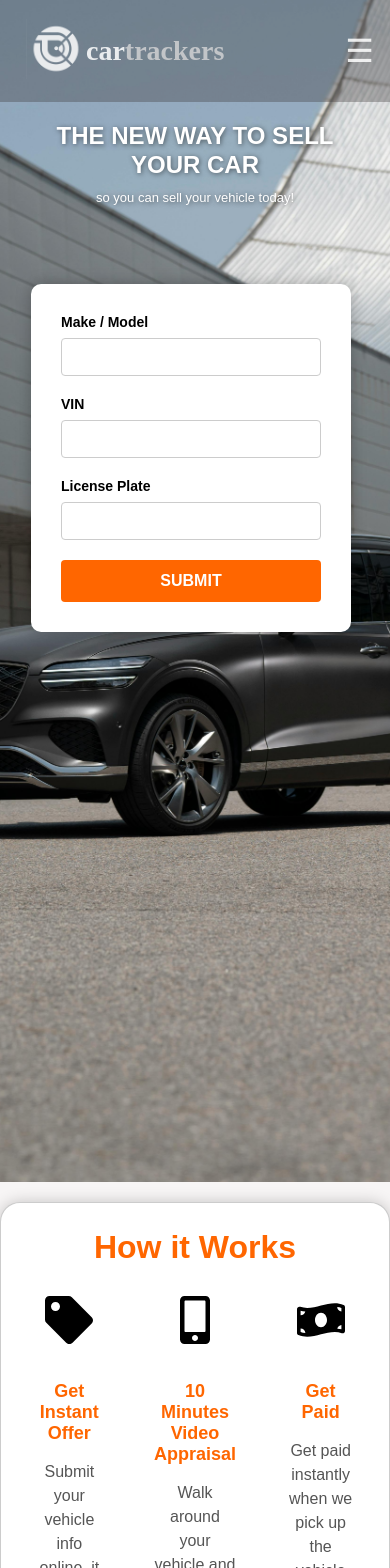
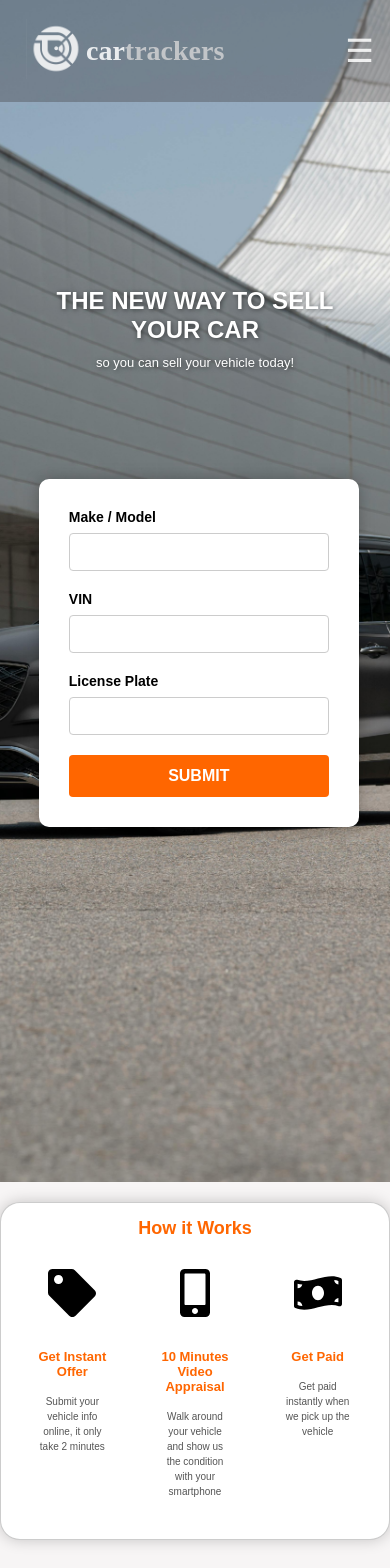
Before and after one commit to ChFaheem22/car, a Next.js app: page / in a window 390 px wide. Shown: the top 1568 px of the page. Built offline with nearby package versions, Linux system fonts and the light colour scheme.

Commit message:
Adding responsiveness

```diff
--- a/app/globals.css
+++ b/app/globals.css
@@ -100,7 +100,7 @@
   width: 100%;
   background: #111;
   color: #ccc;
-  font-family: 'Orbitron',  sans-serif;
+  font-family: "Orbitron", sans-serif;
 }
 
 .support-banner {
@@ -113,7 +113,7 @@
   flex-wrap: wrap;
 }
 
-.support-email{
+.support-email {
   padding: 40px 30px;
 }
 
@@ -147,7 +147,6 @@
   transition: background 0.3s;
   margin-right: 15vh;
 }
-
 
 /* --- Main Footer --- */
 .footer {
@@ -184,7 +183,7 @@
   max-width: 300px;
   text-align: justify;
 }
-.logo span{
+.logo span {
   margin-left: -10px;
   color: rgb(236, 235, 235);
   font-size: 21px;
@@ -233,7 +232,7 @@
   transition: color 0.3s;
 }
 
-.footer-bottom p{
+.footer-bottom p {
   font-size: 12px;
 }
 
@@ -241,7 +240,6 @@
   flex: 1;
   margin-top: 10px;
 }
-
 
 .social-icons {
   display: flex;
@@ -261,7 +259,7 @@
   color: #f90;
 }
 
-.hero{
+.hero {
   background-image: url(../public/page.jpg);
   background-size: cover;
   background-position: center;
@@ -296,7 +294,7 @@
 .car-form {
   position: absolute;
   top: 24%;
-  right: 10%;
+  right: 8%;
   background-color: #fff;
   color: #000;
   padding: 30px;
@@ -340,7 +338,7 @@
 /* How it works */
 .how-work {
   position: absolute;
-  top: 120%;   /* Adjust this to move it vertically */
+  top: 120%;
   left: 18%;
   margin-top: -10px;
   margin-bottom: 30px;
@@ -393,7 +391,7 @@
 }
 
 /* 10 mint video*/
-body{
+body {
   background-color: #f7f5f5;
 }
 .video-appraisal {
@@ -467,38 +465,38 @@ body{
 }
 
 /* caption */
-.captions{
+.captions {
   display: flex;
   background-color: #fa751c;
   padding: 14px 20px;
 }
-.left-logo{
+.left-logo {
   margin-left: 90px;
 }
 
-.left-logo,.right-logo{
+.left-logo,
+.right-logo {
   opacity: 0.4;
 }
 
-.right-logo{
+.right-logo {
   margin-left: 30px;
 }
 
-
-.bio{
+.bio {
   margin-top: 20px;
   margin-left: 40px;
 }
 
-.bio h1{
+.bio h1 {
   font-size: 33px;
   color: white;
 }
 
-.bio h1 span{
+.bio h1 span {
   color: #000;
 }
-.bio p{
+.bio p {
   text-align: justify;
   color: white;
   line-height: 1.4;
@@ -524,7 +522,7 @@ font-size: 13px;
   border-radius: 8px;
   margin-left: 40px;
 }
-.left-bio{
+.left-bio {
   color: #ff7f00;
 }
 
@@ -539,7 +537,7 @@ font-size: 13px;
   font-size: 16px;
   line-height: 1.74;
   margin-bottom: 20px;
-  font-family: 'Segoe UI';
+  font-family: "Segoe UI";
 }
 
 .get-quote-btn {
@@ -565,7 +563,6 @@ font-size: 13px;
   padding-right: 90px;
 }
 
-
 .payment-options {
   display: flex;
   flex-wrap: wrap;
@@ -573,7 +570,6 @@ font-size: 13px;
   margin-bottom: 30px;
   margin-left: 40px;
   margin-top: 72px;
-
 }
 
 .payment-card {
@@ -587,7 +583,7 @@ font-size: 13px;
   transition: all 0.2s ease-in;
 }
 
-.payment-card:hover{
+.payment-card:hover {
   color: white;
   background-color: #ff7f00;
 }
@@ -606,12 +602,12 @@ font-size: 13px;
   margin-bottom: 6px;
 }
 
-.icon-card{
+.icon-card {
   font-size: 47px;
   color: #ff7f00;
 }
 
-.arrow-icon{
+.arrow-icon {
   font-size: 28px;
   background-color: white;
   border: none;
@@ -673,7 +669,7 @@ font-size: 13px;
   padding: 55px 20px;
   max-width: 370px;
   flex: 1;
-  box-shadow: 0 4px 12px rgba(0,0,0,0.05);
+  box-shadow: 0 4px 12px rgba(0, 0, 0, 0.05);
   transition: transform 0.3s ease;
   border: 1px solid #ff7f00;
   text-align: left;
@@ -688,7 +684,7 @@ font-size: 13px;
 .review-text {
   font-size: 18px;
   margin-bottom: 12px;
-  font-family: 'Segoe UI', sans-serif;
+  font-family: "Segoe UI", sans-serif;
 }
 
 .review-name {
@@ -776,13 +772,13 @@ font-size: 13px;
   margin-bottom: 12px;
 }
 
-.partner-name{
+.partner-name {
   font-size: 2.2rem;
   padding-left: 20px;
 }
 
 .hero-vehicle-banner {
-  background-image: url('/car.jpg');
+  background-image: url("/car.jpg");
   background-size: cover;
   background-position: center;
   height: 500px;
@@ -810,7 +806,7 @@ font-size: 13px;
 .hero-vehicle-brand-list {
   display: flex;
   gap: 20px;
-  justify-content: center;;
+  justify-content: center;
   flex-wrap: wrap;
   list-style: none;
   padding: 0;
@@ -824,22 +820,22 @@ font-size: 13px;
   border-radius: 20px;
 }
 /* Faqs */
-.faq-section{
+.faq-section {
   background-color: #fff;
   text-align: center;
   padding: 32px 18px;
 }
 
-.faq-head{
+.faq-head {
   color: #ff7f00;
 }
 
-.faq-header h1{
+.faq-header h1 {
   font-size: 2rem;
   font-weight: bold;
 }
 
-.faq-qs{
+.faq-qs {
   width: 700px;
   margin-left: 50vh;
 }
@@ -852,45 +848,46 @@ font-size: 13px;
   color: orange;
 }
 
-.faq-question span{
+.faq-question span {
   font-size: 22px;
   color: orange;
 }
 /* captions-shoppng */
-.captions-shopping{
+.captions-shopping {
   display: flex;
   background-color: #fc8739;
 }
-.cap-left-logo{
+.cap-left-logo {
   margin-top: 2rem;
-  margin-bottom:  0px;
+  margin-bottom: 0px;
 }
 
-.cap-left-logo,.cap-right-logo{
+.cap-left-logo,
+.cap-right-logo {
   opacity: 0.4;
 }
 
-.cap-right-logo{
+.cap-right-logo {
   margin-top: 0px;
   margin-right: 0px;
   margin-left: 80px;
 }
 
-.cap-bio{
+.cap-bio {
   margin-top: 20px;
   margin-left: 70px;
   text-align: center;
 }
 
-.cap-bio h1{
+.cap-bio h1 {
   font-size: 34px;
   color: white;
 }
 
-.cap-bio h1 span{
+.cap-bio h1 span {
   color: #000;
 }
-.cap-bio p{
+.cap-bio p {
   color: white;
   line-height: 1.4;
   font-size: 17px;
@@ -931,7 +928,7 @@ font-size: 17px;
   overflow: hidden;
   transition: transform 0.3s ease;
 }
-.blog-image-wrapper{
+.blog-image-wrapper {
   position: relative;
 }
 
@@ -944,7 +941,7 @@ font-size: 17px;
   position: absolute;
   top: 12px;
   left: 12px;
-  background-color: #FA751C;
+  background-color: #fa751c;
   color: #fff;
   padding: 6px 12px;
   font-size: 0.9rem;
@@ -976,45 +973,45 @@ font-size: 17px;
   font-weight: bold;
 }
 
-.blog-readmore span{
+.blog-readmore span {
   text-decoration: underline black;
 }
-.comments{
+.comments {
   margin-left: 17px;
 }
 
-.blog-arrow{
+.blog-arrow {
   color: orange;
   text-decoration: none !important;
 }
 
 /* payment */
-.payment{
+.payment {
   display: flex;
   background-color: #fa751c;
   padding: 14px 20px;
 }
 
-.paymentrightlogo{
+.paymentrightlogo {
   margin-left: 50vh;
   opacity: 0.7;
 }
 
-.paymentbio{
+.paymentbio {
   text-align: center;
   margin-top: 20px;
   margin-left: 28rem;
 }
 
-.paymentbio h1{
+.paymentbio h1 {
   font-size: 33px;
   color: white;
 }
 
-.paymentbio h1 span{
+.paymentbio h1 span {
   color: #000;
 }
-.paymentbio p{
+.paymentbio p {
   text-align: justify;
   color: white;
   line-height: 1.4;
@@ -1063,7 +1060,8 @@ font-size: 13px;
   position: relative;
   z-index: 1;
 }
-html, body {
+html,
+body {
   margin: 0;
   padding: 0;
   overflow-x: hidden;
@@ -1072,7 +1070,6 @@ html, body {
 * {
   box-sizing: border-box;
 }
-
 
 @media (max-width: 768px) {
   /* Navbar */
@@ -1099,7 +1096,7 @@ html, body {
     position: absolute;
     left: 0;
     top: 60px;
-    background: rgba(56,51,51,0.95);
+    background: rgba(56, 51, 51, 0.95);
     z-index: 99;
   }
   .menu-links.open {
@@ -1119,7 +1116,7 @@ html, body {
     display: block;
     padding: 0.5rem 0;
   }
-  .btn-filled{
+  .btn-filled {
     margin-left: 70px;
   }
 
@@ -1129,10 +1126,10 @@ html, body {
     padding: 30px 16px;
     gap: 20px;
   }
-  .support-email h2{
+  .support-email h2 {
     font-size: 2.2vh;
   }
-  .support-email{
+  .support-email {
     margin-left: -80px;
   }
   .footer-left,
@@ -1144,17 +1141,13 @@ html, body {
     flex-direction: column;
     gap: 16px;
   }
-  .hero-vehicle-brand-item{
-    display: none;
-  }
-  .social-icons{
+  .social-icons {
     margin-left: 0;
     min-width: unset;
     max-width: unset;
     height: auto;
     gap: 16px;
   }
-
 
   .hero-section,
   .how-work {
@@ -1167,10 +1160,17 @@ html, body {
     text-align: center;
   }
 
-  .hero-section h1 { font-size: 24px; }
-  .hero-section p { font-size: 13px; }
+  .hero-section h1 {
+    font-size: 24px;
+  }
+  .hero-section p {
+    font-size: 13px;
+  }
+  .hero-section h1,
+  .car-form{
+    margin-top: 50%;
+  }
 
-  /* Video, Payment, Review, Stats, Partners, FAQ, Blog */
   .video-appraisal,
   .payment-container,
   .review-row,
@@ -1182,31 +1182,100 @@ html, body {
     margin: 0 !important;
     width: 100% !important;
   }
-  .partners-grid{
+  .partners-grid {
     flex-direction: column !important;
     gap: 16px !important;
     padding: 12px !important;
     margin: 0 !important;
     width: 0% !important;
   }
-  .faq-qs { margin-left: 0 !important; width: 100% !important; }
+  .faq-qs {
+    margin-left: 0 !important;
+    width: 100% !important;
+  }
+  .car-form{
+    margin-left: 40% !important;
+  }
 
-  .bio, .paymentbio, .cap-bio {
+  .bio,
+  .paymentbio,
+  .cap-bio {
     margin: 0 !important;
     padding: 10px !important;
     font-size: 13px !important;
     text-align: center !important;
   }
-  .bio h1, .paymentbio h1, .cap-bio h1 { font-size: 18px !important; }
-  .bio p, .paymentbio p, .cap-bio p { font-size: 11px !important; }
+  .bio h1,
+  .paymentbio h1,
+  .cap-bio h1,
+  .how-work h2,
+  .payment-left h1,
+  .review-heading,
+  .partners-head,
+  .hero-vehicle-title,
+  .blog-heading {
+    font-size: 18px !important;
+  }
+  .box h3{
+    font-size: 13px !important;
+  }
+  .bio p,
+  .paymentbio p,
+  .cap-bio p,
+  .payment-left p,
+  .review-row p,
+  .box p,
+  .faq-question,
+  .blog-subheading {
+    font-size: 10px !important;
+  }
 
-  /* Images */
-  .left-logo img, .right-logo img, .paymentrightlogo img, .cap-left-logo img, .cap-right-logo img {
+  .partner-card p{
+    font-size: 18px !important;
+  }
+
+  .payment-left{
+    margin-left: 0px;
+  }
+
+  .left-logo,
+  .right-logo {
+    margin-left: 0px;
+    margin-top: 17%;
+  }
+  .cap-right-logo-img{
+    display: none;
+  }
+  .bio p {
+    width: 100%;
+  }
+  .left-logo img,
+  .right-logo img,
+  .paymentrightlogo img,
+  .cap-left-logo-img,
+  .cap-right-logo-img {
     max-width: 60px !important;
     height: auto !important;
     margin: 0 !important;
   }
-  .paymentbutton span{
+
+  .paymentbutton span {
     width: 140px;
   }
+  .hero-vehicle-brand-list{
+    gap: 0px;
   }
+
+  .hero-vehicle-logo {
+    width: auto;
+    height: 70px;
+  }
+
+  .appraisal-img {
+    width: auto;
+  }
+
+  .section-title {
+    font-size: 2rem;
+  }
+}
--- a/app/page.js
+++ b/app/page.js
@@ -15,6 +15,7 @@ import {
 import { MdPhoneAndroid, MdOutlineAttachMoney } from "react-icons/md";
 import { BiTransferAlt } from "react-icons/bi";
 import { IoIosArrowBack, IoIosArrowForward } from "react-icons/io";
+import BusyBanner from "./components/busy";
 
 const page = () => {
   const reviews = [
@@ -147,6 +148,7 @@ const page = () => {
             width={400}
             height={200}
             alt="Video call example"
+            className="appraisal-img"
           />
         </div>
 
@@ -182,36 +184,7 @@ const page = () => {
         </div>
       </div>
 
-      <div className="captions">
-        <div className="left-logo">
-          <Image
-            src="/logo-bio.png"
-            width={240}
-            height={220}
-            alt="Company Logo"
-          />
-        </div>
-        <div className="bio">
-          <h1>
-            WE UNDERSTAND <span>HOW BUSY YOU ARE.</span>
-          </h1>
-          <p>
-            We can do videocall appraisal to purchase your vehicle from the
-            convenience of your home, or anywhere you have signal. Our
-            <br />
-            licensed appraisers will handle everything from paperwork to
-            payment.
-          </p>
-        </div>
-        <div className="right-logo">
-          <Image
-            src="/logo-bio.png"
-            width={240}
-            height={220}
-            alt="Company Logo"
-          />
-        </div>
-      </div>
+      <BusyBanner/>
 
       <section className="payment-container">
         <div className="payment-left">
@@ -369,6 +342,7 @@ const page = () => {
             width={240}
             height={200}
             alt="Company Logo"
+            className="cap-left-logo-img"
           />
         </div>
         <div className="cap-bio">
@@ -385,6 +359,7 @@ const page = () => {
             width={240}
             height={220}
             alt="Company Logo"
+            className="cap-right-logo-img"
           />
         </div>
       </section>
```
Also changed, not shown: app/sellcar/sellcar.module.css (+56 -13 lines). Lines whose indentation alone changed are shown as unchanged.
